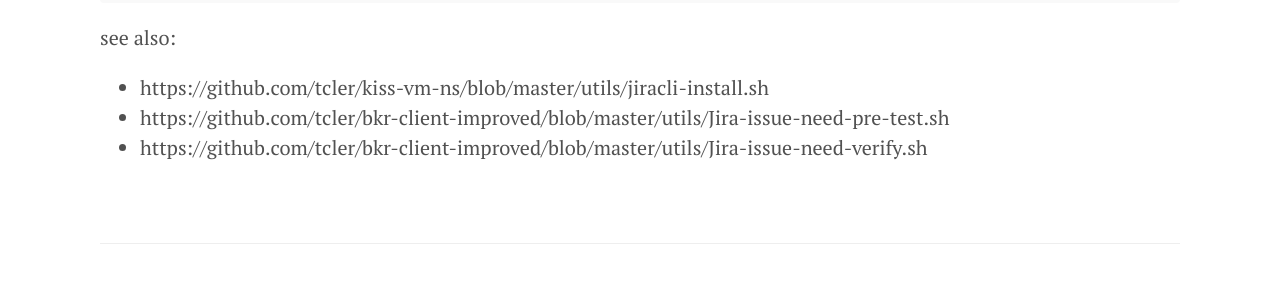
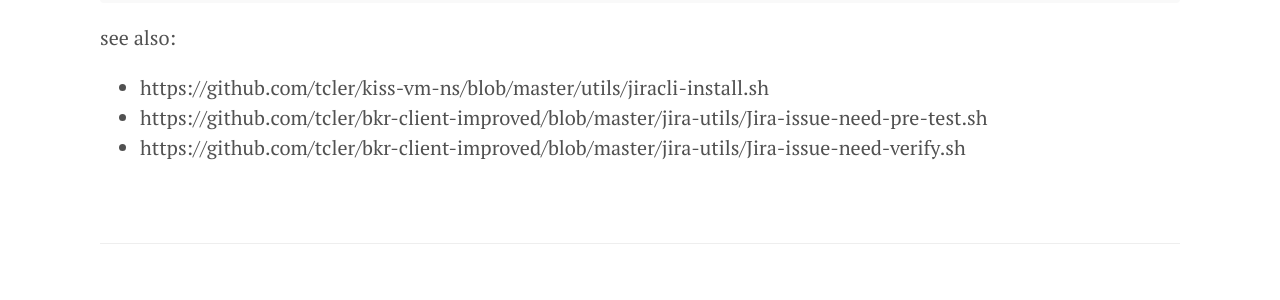
Before and after one commit to tcler/tcler.github.io, a Jekyll site: the page built from _posts/2024-05-29-try-out-jira-cli-tools.md, in a window 1280 px wide and 900 px high, scrolled down 3650 px. Shown: the part 156-456 px from the top of the window. Built offline with Jekyll 4.4.1, drawn with Linux system fonts in a browser that asks for light colours; some of the changed lines change nothing that is shown.

Commit message:
Update 2024-05-29-try-out-jira-cli-tools.md

```diff
--- a/_posts/2024-05-29-try-out-jira-cli-tools.md
+++ b/_posts/2024-05-29-try-out-jira-cli-tools.md
@@ -139,5 +139,5 @@
 
 see also:
 - https://github.com/tcler/kiss-vm-ns/blob/master/utils/jiracli-install.sh
-- https://github.com/tcler/bkr-client-improved/blob/master/utils/Jira-issue-need-pre-test.sh
-- https://github.com/tcler/bkr-client-improved/blob/master/utils/Jira-issue-need-verify.sh
+- https://github.com/tcler/bkr-client-improved/blob/master/jira-utils/Jira-issue-need-pre-test.sh
+- https://github.com/tcler/bkr-client-improved/blob/master/jira-utils/Jira-issue-need-verify.sh
```
